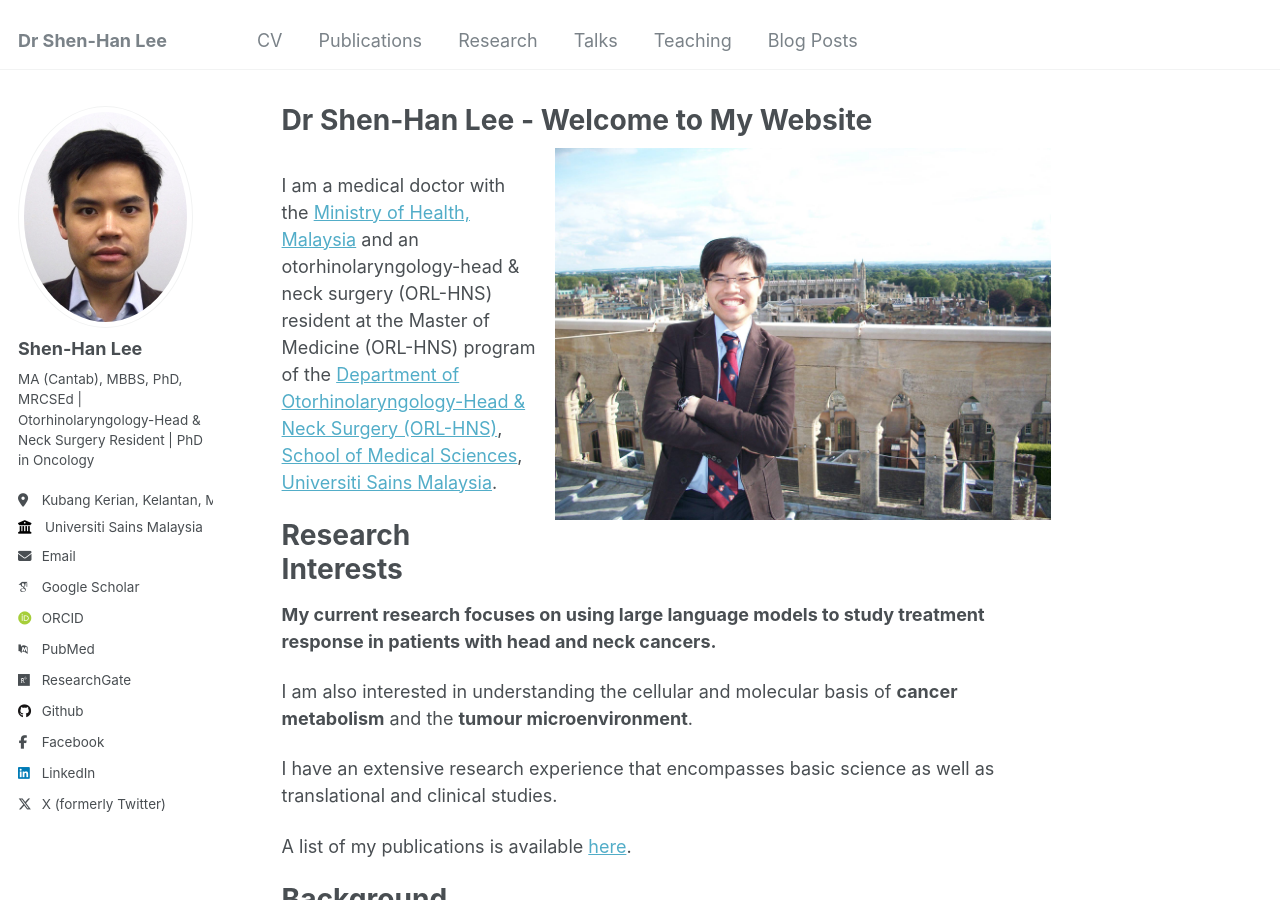
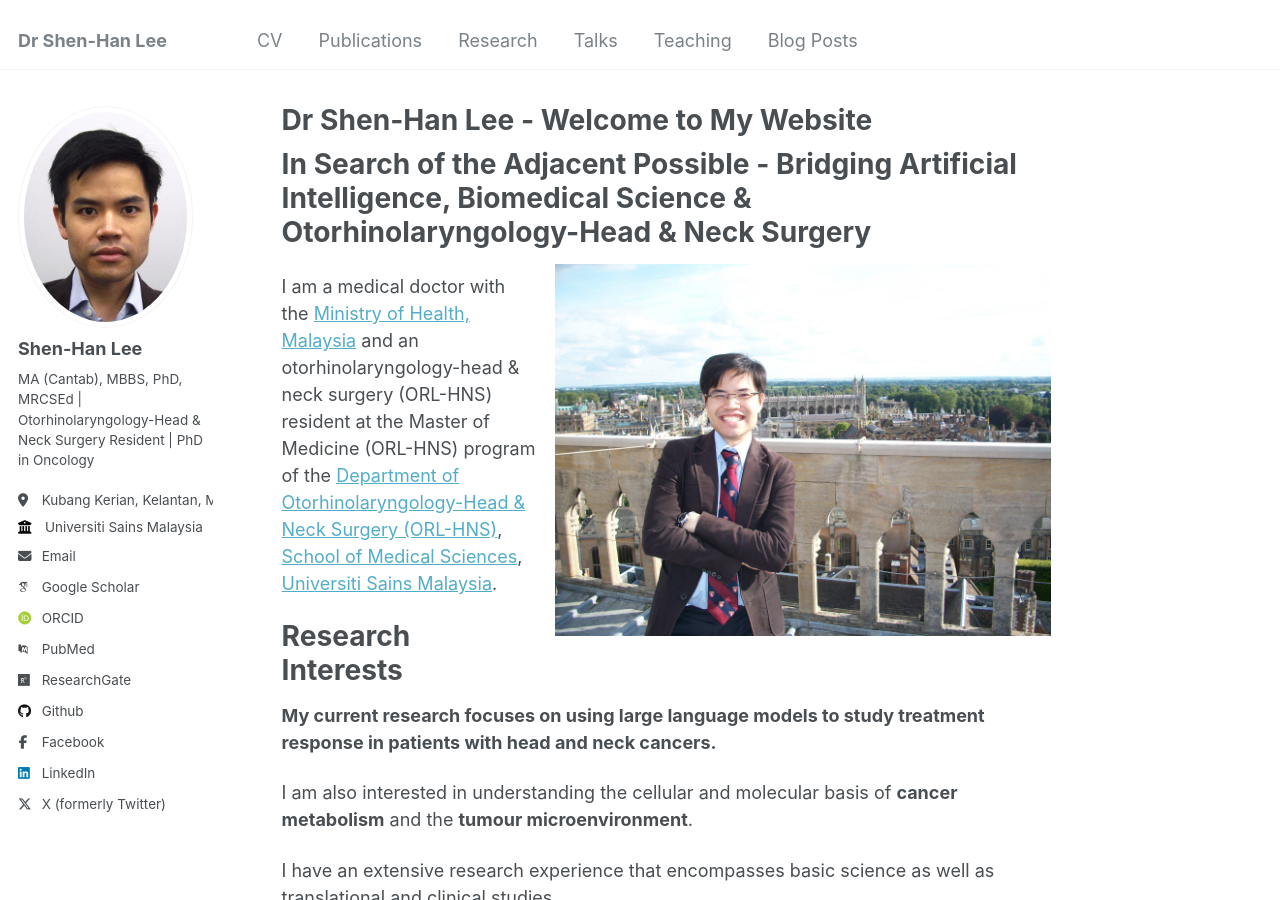
Before and after one commit to shenhanlee/shenhanlee.github.io, a Jekyll site: the page built from _pages/about.md, in a window 1280 px wide and 900 px high. Built offline with Jekyll 4.4.1, drawn with Linux system fonts in a browser that asks for light colours; some web fonts are replaced.

Commit message:
Merge remote-tracking branch 'origin/master'

```diff
--- a/_pages/about.md
+++ b/_pages/about.md
@@ -6,6 +6,7 @@ redirect_from:
   - /about/
   - /about.html
 ---
+# <b> In Search of the Adjacent Possible - Bridging Artificial Intelligence, Biomedical Science & Otorhinolaryngology-Head & Neck Surgery </b>
 
 ![St John Chapel Cambridge](images/St John Chapel Cambridge.jpg){: .align-right width="496px"}
 
```
